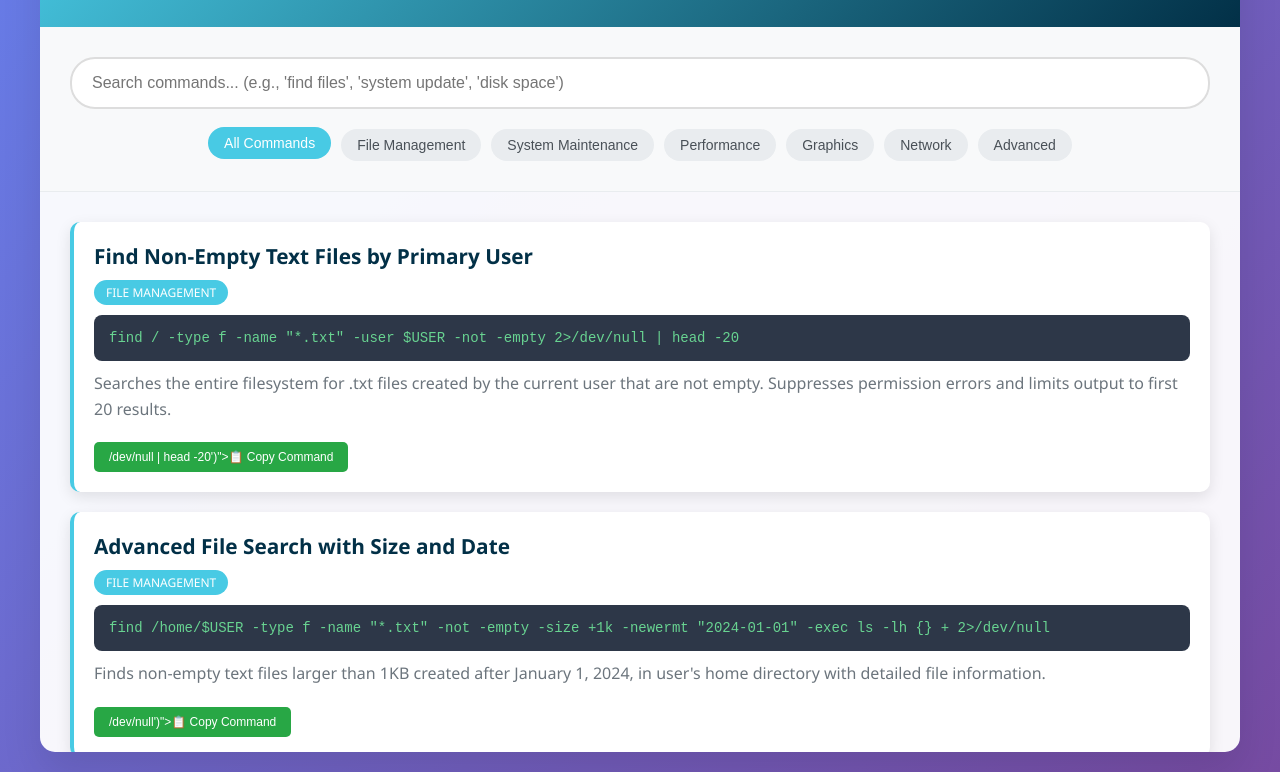
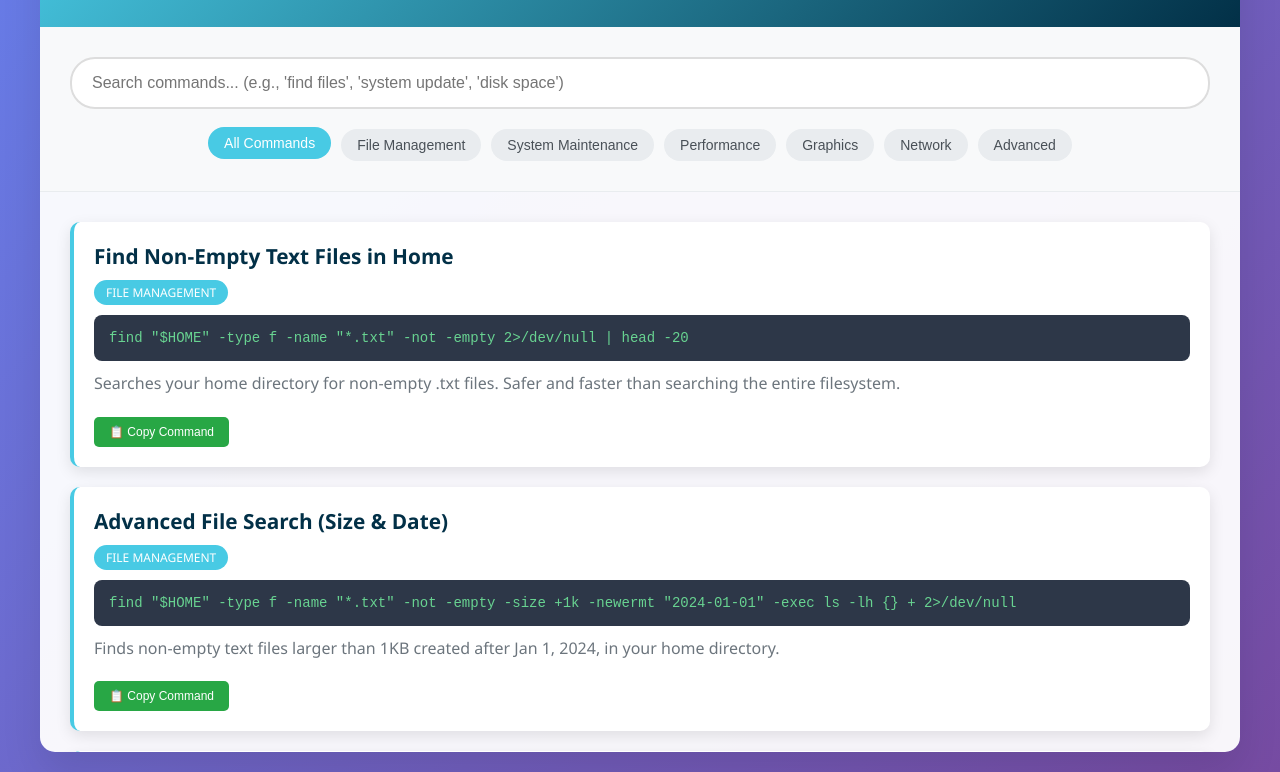
Before and after one commit to yunusemrejr/popos_linux_terminal_commands, a plain HTML site: page index.html in a window 1280 px wide. Shown: the part 142-914 px from the top of the page. Drawn offline with Linux system fonts and the light colour scheme.

Commit message:
Update index.html

```diff
--- a/index.html
+++ b/index.html
@@ -1,4 +1,3 @@
-
 <!DOCTYPE html>
 <html lang="en">
 <head>
@@ -215,214 +214,215 @@
     </div>
 
     <script>
+        // SAFER, IMPROVED COMMANDS ARRAY
         const commands = [
             {
-                title: "Find Non-Empty Text Files by Primary User",
-                code: `find / -type f -name "*.txt" -user $USER -not -empty 2>/dev/null | head -20`,
-                description: "Searches the entire filesystem for .txt files created by the current user that are not empty. Suppresses permission errors and limits output to first 20 results.",
+                title: "Find Non-Empty Text Files in Home",
+                code: `find "$HOME" -type f -name "*.txt" -not -empty 2>/dev/null | head -20`,
+                description: "Searches your home directory for non-empty .txt files. Safer and faster than searching the entire filesystem.",
                 category: "file-management",
                 keywords: ["find", "txt", "user", "empty", "files"]
             },
             {
-                title: "Advanced File Search with Size and Date",
-                code: `find /home/$USER -type f -name "*.txt" -not -empty -size +1k -newermt "2024-01-01" -exec ls -lh {} + 2>/dev/null`,
-                description: "Finds non-empty text files larger than 1KB created after January 1, 2024, in user's home directory with detailed file information.",
+                title: "Advanced File Search (Size & Date)",
+                code: `find "$HOME" -type f -name "*.txt" -not -empty -size +1k -newermt "2024-01-01" -exec ls -lh {} + 2>/dev/null`,
+                description: "Finds non-empty text files larger than 1KB created after Jan 1, 2024, in your home directory.",
                 category: "file-management",
                 keywords: ["find", "size", "date", "detailed", "search"]
             },
             {
-                title: "Refresh UI Without Closing Apps",
+                title: "Restart GNOME Shell (Safe UI Refresh)",
+                code: `killall -HUP gnome-shell`,
+                description: "Restarts only the GNOME Shell without logging you out. (May cause a brief UI flicker.)",
+                category: "system-maintenance",
+                keywords: ["refresh", "gnome", "shell", "restart"]
+            },
+            {
+                title: "Restart Display Manager (Logs Out Session)",
                 code: `sudo systemctl restart gdm3`,
-                description: "Restarts the GNOME Display Manager to refresh the UI. Alternative: 'killall -HUP gnome-shell' for GNOME Shell restart only.",
+                description: "WARNING: This will log you out and close all applications. Save your work first!",
                 category: "system-maintenance",
                 keywords: ["refresh", "ui", "restart", "gnome", "display"]
             },
             {
-                title: "Alternative UI Refresh (GNOME Shell Only)",
-                code: `killall -HUP gnome-shell`,
-                description: "Restarts only the GNOME Shell without affecting other applications or logging out.",
-                category: "system-maintenance",
-                keywords: ["refresh", "gnome", "shell", "restart"]
-            },
-            {
-                title: "Find Large Cache and Temp Files",
-                code: `find /tmp /var/tmp ~/.cache ~/.local/share/Trash -type f -size +10M -exec ls -lht {} + 2>/dev/null | head -20`,
-                description: "Locates cache and temporary files larger than 10MB with last access times and sizes, sorted by modification time.",
+                title: "Find Large Cache/Temp Files",
+                code: `find /tmp ~/.cache ~/.local/share/Trash -type f -size +10M -exec ls -lht {} + 2>/dev/null | head -20`,
+                description: "Locates cache and temporary files larger than 10MB. Safer than searching system-wide temp folders.",
                 category: "performance",
                 keywords: ["cache", "temp", "large", "files", "cleanup"]
             },
             {
-                title: "Detailed System Cache Analysis",
-                code: `du -sh ~/.cache/* /tmp/* /var/tmp/* 2>/dev/null | sort -hr | head -15`,
-                description: "Shows disk usage of cache directories sorted by size, helping identify space-consuming temporary files.",
+                title: "System Cache Usage (Sorted)",
+                code: `du -sh ~/.cache/* 2>/dev/null | sort -hr | head -15`,
+                description: "Shows disk usage of cache directories in your home folder, sorted by size.",
                 category: "performance",
                 keywords: ["cache", "analysis", "disk", "usage", "temp"]
             },
             {
-                title: "Find Old Unused Files for Cleanup",
-                code: `find /home/$USER -type f -atime +30 -size +50M -exec ls -lhu {} + 2>/dev/null | head -10`,
-                description: "Finds files larger than 50MB that haven't been accessed in 30 days, candidates for cleanup.",
+                title: "Find Old Large Files (Cleanup Candidates)",
+                code: `find "$HOME" -type f -atime +30 -size +50M -exec ls -lhu {} + 2>/dev/null | head -10`,
+                description: "Finds files larger than 50MB not accessed in 30+ days in your home directory.",
                 category: "performance",
                 keywords: ["old", "unused", "cleanup", "large", "files"]
             },
             {
                 title: "Complete System Update (Pop!_OS)",
                 code: `sudo apt update && sudo apt upgrade -y && sudo apt autoremove -y && flatpak update -y && sudo snap refresh`,
-                description: "Comprehensive system update including APT packages, Flatpaks, and Snaps with automatic cleanup of unused packages.",
+                description: "Updates APT, Flatpak, and Snap packages. Run regularly for security and stability.",
                 category: "system-maintenance",
                 keywords: ["update", "upgrade", "system", "apt", "flatpak", "snap"]
             },
             {
                 title: "Switch to Integrated Graphics (AMD)",
                 code: `sudo system76-power graphics integrated`,
-                description: "Switches your ThinkPad to use integrated AMD Radeon graphics for better battery life. Requires reboot to take effect.",
+                description: "Switches to integrated AMD graphics for better battery life. Requires reboot.",
                 category: "graphics",
                 keywords: ["graphics", "integrated", "amd", "battery", "power"]
             },
             {
-                title: "Switch to Dedicated Graphics",
+                title: "Switch to Hybrid Graphics",
                 code: `sudo system76-power graphics hybrid`,
-                description: "Enables hybrid graphics mode for better performance when needed. Use 'compute' for maximum performance.",
+                description: "Enables hybrid graphics mode. Use 'compute' for maximum performance.",
                 category: "graphics",
                 keywords: ["graphics", "dedicated", "hybrid", "performance"]
             },
             {
                 title: "Monitor System Resources",
-                code: `htop -d 10 -C`,
-                description: "Advanced system monitor showing CPU, RAM, and process information with color coding and 1-second updates.",
+                code: `htop`,
+                description: "Interactive system monitor for CPU, RAM, and processes. Install with 'sudo apt install htop' if needed.",
                 category: "performance",
                 keywords: ["monitor", "resources", "cpu", "ram", "processes"]
             },
             {
-                title: "Check SSD Health and Usage",
+                title: "Check SSD Health (NVMe)",
                 code: `sudo smartctl -a /dev/nvme0n1 | grep -E "(Health|Temperature|Data_Units)"`,
-                description: "Displays SSD health status, temperature, and data usage statistics for your 512GB NVMe drive.",
+                description: "Displays SSD health, temperature, and usage. Replace device name if needed.",
                 category: "performance",
                 keywords: ["ssd", "health", "nvme", "temperature", "smart"]
             },
             {
-                title: "Clean Package Cache and Logs",
+                title: "Clean Package Cache & Old Logs",
                 code: `sudo apt autoclean && sudo apt autoremove && sudo journalctl --vacuum-time=7d`,
-                description: "Cleans APT package cache, removes unused packages, and keeps only 7 days of system logs to free up space.",
+                description: "Cleans APT cache, removes unused packages, and keeps only 7 days of logs.",
                 category: "system-maintenance",
                 keywords: ["clean", "cache", "logs", "space", "maintenance"]
             },
             {
-                title: "Find Duplicate Files",
-                code: `fdupes -r /home/$USER | head -20`,
-                description: "Finds duplicate files in your home directory. Install with 'sudo apt install fdupes' if not available.",
+                title: "Find Duplicate Files (Home)",
+                code: `fdupes -r "$HOME" | head -20`,
+                description: "Finds duplicate files in your home directory. Install with 'sudo apt install fdupes'.",
                 category: "file-management",
                 keywords: ["duplicate", "files", "fdupes", "cleanup"]
             },
             {
-                title: "Network Speed Test",
-                code: `curl -s https://raw.githubusercontent.com/sivel/speedtest-cli/master/speedtest.py | python3`,
-                description: "Tests internet connection speed using speedtest-cli. Alternative: install with 'sudo apt install speedtest-cli'.",
+                title: "Network Speed Test (Safe)",
+                code: `speedtest-cli`,
+                description: "Tests internet speed. Install with 'sudo apt install speedtest-cli'. Avoids running scripts from the internet.",
                 category: "network",
                 keywords: ["network", "speed", "test", "internet", "bandwidth"]
             },
             {
-                title: "Check Memory Usage by Process",
+                title: "Top Memory Usage by Process",
                 code: `ps aux --sort=-%mem | head -15`,
-                description: "Shows top 15 processes consuming the most RAM, useful for identifying memory-hungry applications.",
+                description: "Shows top 15 processes by RAM usage.",
                 category: "performance",
                 keywords: ["memory", "ram", "processes", "usage", "top"]
             },
             {
-                title: "Find Recently Modified Files",
-                code: `find /home/$USER -type f -mtime -7 -exec ls -lt {} + 2>/dev/null | head -20`,
-                description: "Lists files modified in the last 7 days with timestamps, sorted by modification time.",
+                title: "Find Recently Modified Files (Home)",
+                code: `find "$HOME" -type f -mtime -7 -exec ls -lt {} + 2>/dev/null | head -20`,
+                description: "Lists files modified in the last 7 days in your home directory.",
                 category: "file-management",
                 keywords: ["recent", "modified", "files", "timestamp", "find"]
             },
             {
-                title: "Check Disk Usage by Directory",
-                code: `du -h --max-depth=1 /home/$USER | sort -hr`,
-                description: "Shows disk usage of directories in your home folder, sorted by size from largest to smallest.",
+                title: "Check Disk Usage by Directory (Home)",
+                code: `du -h --max-depth=1 "$HOME" | sort -hr`,
+                description: "Shows disk usage of directories in your home folder, sorted by size.",
                 category: "performance",
                 keywords: ["disk", "usage", "directory", "space", "size"]
             },
             {
                 title: "Monitor CPU Temperature",
                 code: `watch -n 2 'sensors | grep -E "(Core|temp)"'`,
-                description: "Continuously monitors CPU temperature every 2 seconds. Install lm-sensors with 'sudo apt install lm-sensors'.",
+                description: "Monitors CPU temperature every 2 seconds. Install lm-sensors with 'sudo apt install lm-sensors'.",
                 category: "performance",
                 keywords: ["cpu", "temperature", "sensors", "monitor", "thermal"]
             },
             {
                 title: "List All Installed Packages",
                 code: `dpkg --get-selections | grep -v deinstall | wc -l && echo "Total packages installed"`,
-                description: "Counts and displays the total number of installed packages on your Pop!_OS system.",
+                description: "Counts and displays the total number of installed packages.",
                 category: "system-maintenance",
                 keywords: ["packages", "installed", "dpkg", "count", "system"]
             },
             {
-                title: "Find Large Directories",
-                code: `du -h /home/$USER | sort -hr | head -15`,
-                description: "Identifies the 15 largest directories in your home folder to help with disk space management.",
+                title: "Find Large Directories (Home)",
+                code: `du -h "$HOME" | sort -hr | head -15`,
+                description: "Identifies the 15 largest directories in your home folder.",
                 category: "performance",
                 keywords: ["large", "directories", "disk", "space", "cleanup"]
             },
             {
                 title: "Check System Uptime and Load",
                 code: `uptime && cat /proc/loadavg`,
-                description: "Shows system uptime, current users, and system load averages for performance monitoring.",
+                description: "Shows system uptime, users, and load averages.",
                 category: "performance",
                 keywords: ["uptime", "load", "system", "performance", "monitoring"]
             },
             {
-                title: "List USB Devices",
-                code: `lsusb -v | grep -E "(Bus|Device|iProduct)" | head -20`,
-                description: "Lists connected USB devices with detailed information, useful for troubleshooting hardware.",
+                title: "List USB Devices (Simple)",
+                code: `lsusb`,
+                description: "Lists connected USB devices. For more detail, use 'lsusb -t'.",
                 category: "advanced",
                 keywords: ["usb", "devices", "hardware", "lsusb", "connected"]
             },
             {
                 title: "Check Battery Status",
                 code: `upower -i /org/freedesktop/UPower/devices/battery_BAT0`,
-                description: "Displays detailed battery information including charge level, health, and power consumption.",
+                description: "Displays battery info: charge, health, and power consumption.",
                 category: "performance",
                 keywords: ["battery", "power", "charge", "health", "laptop"]
             },
             {
-                title: "Find Files by Extension and Size",
-                code: `find /home/$USER -name "*.pdf" -size +5M -exec ls -lh {} + 2>/dev/null`,
-                description: "Finds PDF files larger than 5MB in your home directory with detailed file information.",
+                title: "Find Large PDF Files (Home)",
+                code: `find "$HOME" -name "*.pdf" -size +5M -exec ls -lh {} + 2>/dev/null`,
+                description: "Finds PDF files larger than 5MB in your home directory.",
                 category: "file-management",
                 keywords: ["pdf", "size", "extension", "find", "large"]
             },
             {
                 title: "System Information Summary",
                 code: `neofetch`,
-                description: "Displays a comprehensive system information summary including OS, kernel, CPU, GPU, and memory details.",
+                description: "Displays system info: OS, kernel, CPU, GPU, memory. Install with 'sudo apt install neofetch'.",
                 category: "advanced",
                 keywords: ["system", "info", "neofetch", "summary", "hardware"]
             },
             {
-                title: "Check WiFi Connection Details",
+                title: "Show WiFi Connection Details (Sensitive)",
                 code: `nmcli dev wifi show-password`,
-                description: "Shows current WiFi connection details including password (if saved) and connection strength.",
+                description: "WARNING: Shows WiFi password and connection details. Use with caution.",
                 category: "network",
                 keywords: ["wifi", "connection", "password", "network", "details"]
             },
             {
-                title: "Monitor Network Traffic",
-                code: `nethogs -d 3`,
-                description: "Monitors network traffic by process, updating every 3 seconds. Install with 'sudo apt install nethogs'.",
+                title: "Monitor Network Traffic (Per Process)",
+                code: `nethogs`,
+                description: "Monitors network traffic by process. Install with 'sudo apt install nethogs'.",
                 category: "network",
                 keywords: ["network", "traffic", "monitor", "bandwidth", "process"]
             },
             {
-                title: "Clean Thumbnail Cache",
+                title: "Clean Thumbnail Cache (Safe)",
                 code: `rm -rf ~/.cache/thumbnails/* && echo "Thumbnail cache cleared"`,
-                description: "Removes all cached thumbnails to free up space. Thumbnails will be regenerated as needed.",
+                description: "Removes cached thumbnails. Safe, but always double-check the path before running 'rm -rf'.",
                 category: "system-maintenance",
                 keywords: ["thumbnail", "cache", "clean", "space", "clear"]
             },
             {
-                title: "Find Broken Symlinks",
-                code: `find /home/$USER -type l -exec test ! -e {} \\; -print 2>/dev/null`,
-                description: "Finds broken symbolic links in your home directory that point to non-existent files.",
+                title: "Find Broken Symlinks (Home)",
+                code: `find "$HOME" -type l ! -exec test -e {} \; -print 2>/dev/null`,
+                description: "Finds broken symbolic links in your home directory.",
                 category: "file-management",
                 keywords: ["symlinks", "broken", "links", "find", "cleanup"]
             }
@@ -432,56 +432,50 @@
 
         function renderCommands(commandsToRender) {
             const container = document.getElementById('commandsContainer');
-
             if (commandsToRender.length === 0) {
                 container.innerHTML = '<div class="no-results">No commands found matching your search.</div>';
                 return;
             }
-
-            container.innerHTML = commandsToRender.map(cmd => `
+            container.innerHTML = commandsToRender.map((cmd, idx) => `
                 <div class="command-card" data-category="${cmd.category}">
                     <div class="command-title">${cmd.title}</div>
                     <div class="command-category">${cmd.category.replace('-', ' ').toUpperCase()}</div>
-                    <div class="command-code">${cmd.code}</div>
+                    <div class="command-code" id="code-${idx}">${cmd.code.replace(/</g, '&lt;').replace(/>/g, '&gt;')}</div>
                     <div class="command-description">${cmd.description}</div>
-                    <button class="copy-btn" onclick="copyToClipboard('${cmd.code.replace(/'/g, "\\'")}')">📋 Copy Command</button>
+                    <button class="copy-btn" aria-label="Copy command to clipboard" data-idx="${idx}">📋 Copy Command</button>
                 </div>
             `).join('');
-        }
-
-        function copyToClipboard(text) {
-            navigator.clipboard.writeText(text).then(() => {
-                // Visual feedback
-                event.target.textContent = '✅ Copied!';
-                setTimeout(() => {
-                    event.target.textContent = '📋 Copy Command';
-                }, 2000);
-            }).catch(err => {
-                console.error('Failed to copy: ', err);
+            // Add event listeners for copy buttons
+            document.querySelectorAll('.copy-btn').forEach(btn => {
+                btn.addEventListener('click', function(e) {
+                    const idx = btn.getAttribute('data-idx');
+                    const code = commandsToRender[idx].code;
+                    navigator.clipboard.writeText(code).then(() => {
+                        btn.textContent = '✅ Copied!';
+                        setTimeout(() => {
+                            btn.textContent = '📋 Copy Command';
+                        }, 2000);
+                    });
+                });
             });
         }
 
         function filterCommands() {
             const searchTerm = document.getElementById('searchBox').value.toLowerCase();
             const activeCategory = document.querySelector('.filter-btn.active').dataset.category;
-
             filteredCommands = commands.filter(cmd => {
                 const matchesSearch = cmd.title.toLowerCase().includes(searchTerm) ||
                                     cmd.description.toLowerCase().includes(searchTerm) ||
                                     cmd.keywords.some(keyword => keyword.toLowerCase().includes(searchTerm)) ||
                                     cmd.code.toLowerCase().includes(searchTerm);
-
                 const matchesCategory = activeCategory === 'all' || cmd.category === activeCategory;
-
                 return matchesSearch && matchesCategory;
             });
-
             renderCommands(filteredCommands);
         }
 
         // Event listeners
         document.getElementById('searchBox').addEventListener('input', filterCommands);
-
         document.querySelectorAll('.filter-btn').forEach(btn => {
             btn.addEventListener('click', () => {
                 document.querySelectorAll('.filter-btn').forEach(b => b.classList.remove('active'));
@@ -489,11 +483,9 @@
                 filterCommands();
             });
         });
-
         // Initial render
         renderCommands(commands);
-
-        // Add keyboard shortcuts
+        // Keyboard shortcut for search
         document.addEventListener('keydown', (e) => {
             if (e.ctrlKey && e.key === 'f') {
                 e.preventDefault();
```
